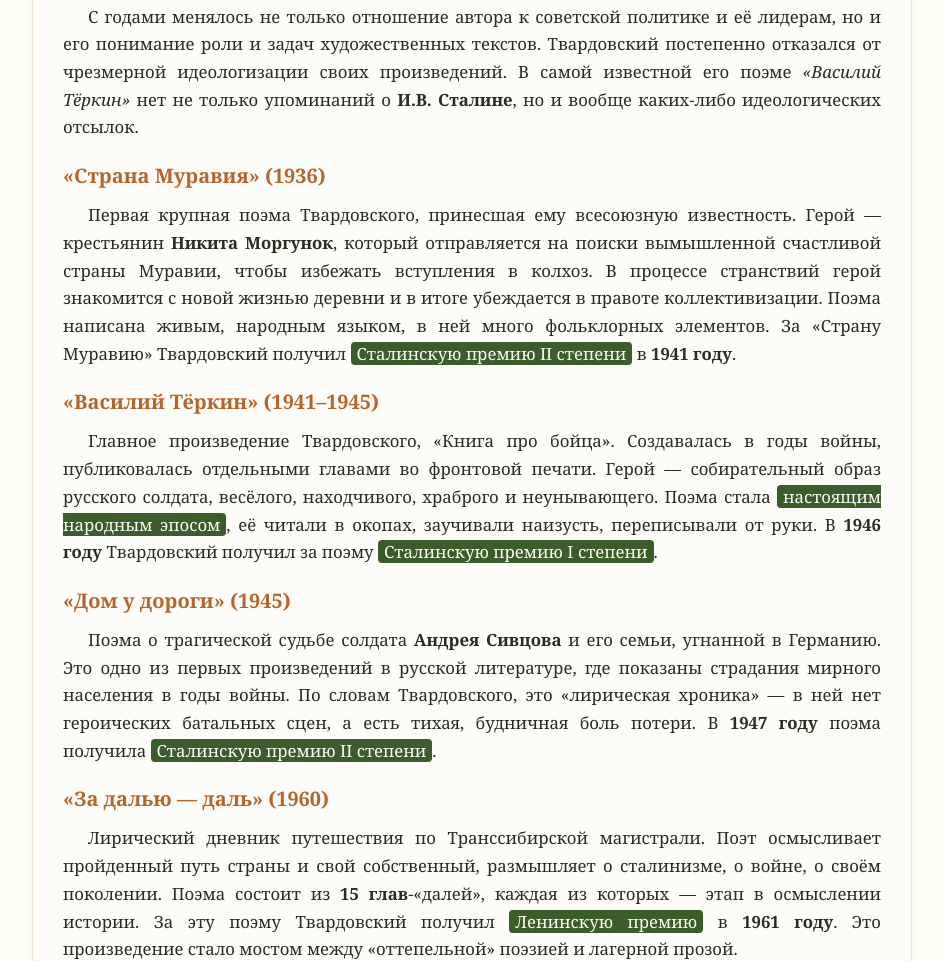
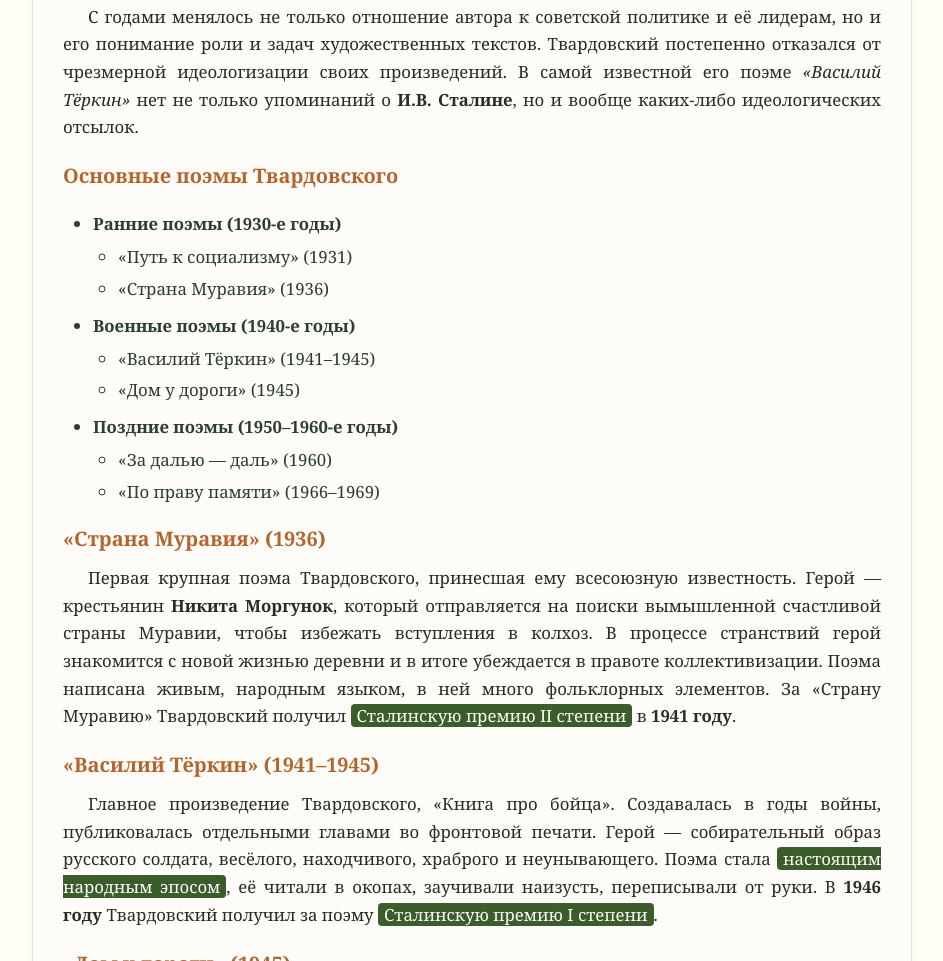
Before and after one commit to jojofaseter/tvardovsky-site, a plain HTML site: page works.html in a window 1280 px wide. Shown: the part 2063-3024 px from the top of the page, without its empty margins (318-1261 px from the left). Drawn offline with Linux system fonts and the light colour scheme.

Commit message:
Update works.html

```diff
--- a/works.html
+++ b/works.html
@@ -76,6 +76,27 @@
 
                 <p>С годами менялось не только отношение автора к советской политике и её лидерам, но и его понимание роли и задач художественных текстов. Твардовский постепенно отказался от чрезмерной идеологизации своих произведений. В самой известной его поэме <em>«Василий Тёркин»</em> нет не только упоминаний о <strong>И.В. Сталине</strong>, но и вообще каких-либо идеологических отсылок.</p>
 
+                <h3>Основные поэмы Твардовского</h3>
+    <ul class="multilevel-list">
+        <li>Ранние поэмы (1930-е годы)
+            <ul>
+                <li>«Путь к социализму» (1931)</li>
+                <li>«Страна Муравия» (1936)</li>
+            </ul>
+        </li>
+        <li>Военные поэмы (1940-е годы)
+            <ul>
+                <li>«Василий Тёркин» (1941–1945)</li>
+                <li>«Дом у дороги» (1945)</li>
+            </ul>
+        </li>
+        <li>Поздние поэмы (1950–1960-е годы)
+            <ul>
+                <li>«За далью — даль» (1960)</li>
+                <li>«По праву памяти» (1966–1969)</li>
+            </ul>
+        </li>
+    </ul>
                 <h3>«Страна Муравия» (1936)</h3>
                 <p>Первая крупная поэма Твардовского, принесшая ему всесоюзную известность. Герой — крестьянин <strong>Никита Моргунок</strong>, который отправляется на поиски вымышленной счастливой страны Муравии, чтобы избежать вступления в колхоз. В процессе странствий герой знакомится с новой жизнью деревни и в итоге убеждается в правоте коллективизации. Поэма написана живым, народным языком, в ней много фольклорных элементов. За <q>Страну Муравию</q> Твардовский получил <span class="highlight">Сталинскую премию II степени</span> в <strong>1941 году</strong>.</p>
 
@@ -143,7 +164,7 @@
             <a href="index.html" class="to-main-btn">На главную</a>
         </div>
         <div class="footer-meta">Web-программирование | ИИТ ЧГУ | 2026</div>
-        <div class="footer-right">© 2026 Все права защищены</div>
+        <div class="footer-right" style="text-align: right;">© 2026 Все права защищены</div>
     </div>
 </div>
 
```
